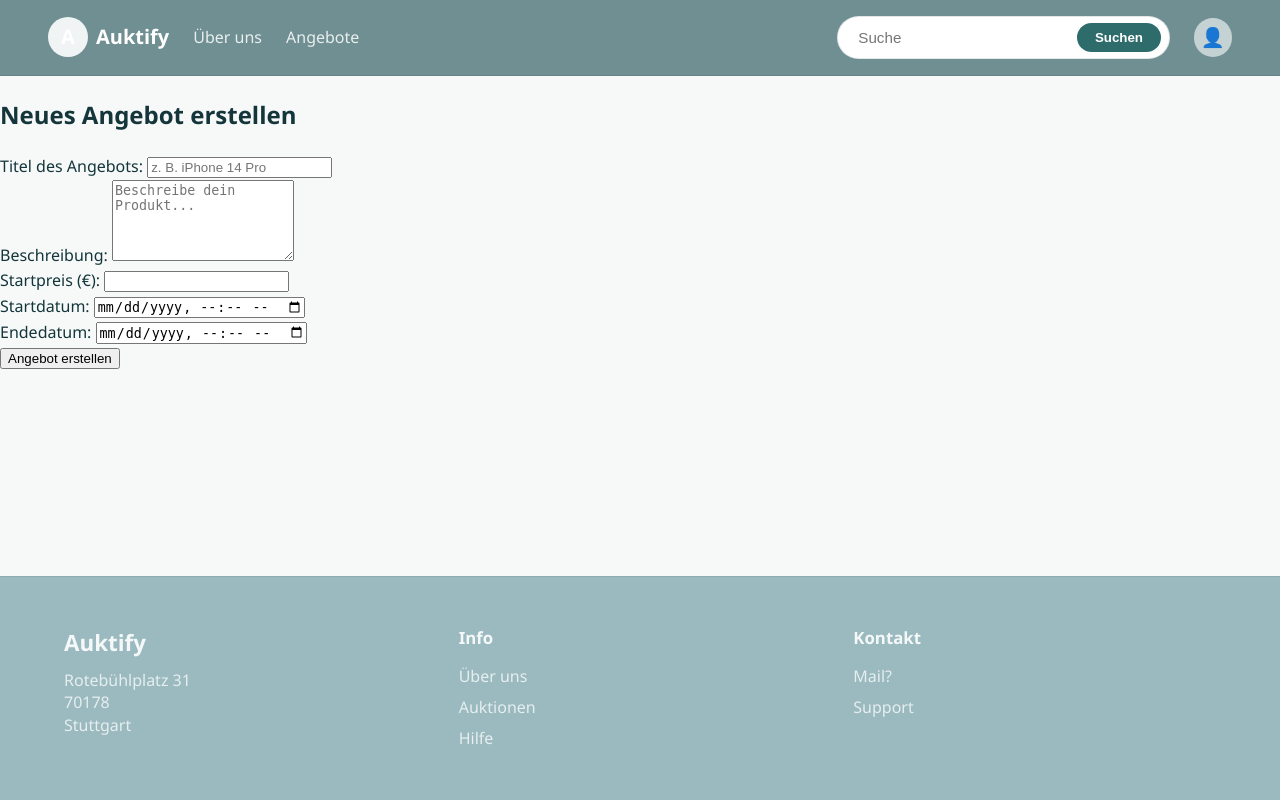
After one commit to ChristianW12/php-programmierprojekt, a PHP site: page /neuesAngebot.php in a window 1280 px wide. The commit adds this page. Run offline with PHP 8.4, Linux system fonts and the light colour scheme.

Commit message:
Neues Angebot Seite erstellt

```diff
--- a/php/projekt/index.php
+++ b/php/projekt/index.php
@@ -53,7 +53,7 @@ $homeHrefPrefix = '';
                         Deshalb bieten wir klare Abläufe, sichere Zahlungen und hilfreiche Tools,
                         damit du jede Auktion mit einem guten Gefühl abschließen kannst.
                     </p>
-                    <button class="primary-action" type="button">Jetzt loslegen</button>
+                    <!-- <button class="primary-action" type="button">Jetzt loslegen</button> -->
                 </div>
                 <figure class="image-placeholder has-image">
                     <img src="bilder/Transaktion.png" alt="Zwei Personen schließen eine Auktionstransaktion ab">
--- /dev/null
+++ b/php/projekt/neuesAngebot.php
@@ -0,0 +1,54 @@
+<?php
+if (session_status() === PHP_SESSION_NONE) {
+    session_start();
+}
+
+?>
+<!doctype html>
+<html lang="de">
+<head>
+    <meta charset="UTF-8">
+    <meta name="viewport" content="width=device-width, initial-scale=1">
+    <title>Auktify | Neues Angebot</title>
+    <link rel="stylesheet" href="styles/styles.css">
+</head>
+<body>
+<?php require __DIR__ . '/partials/header.php'; ?>
+<main>
+    <section class="angebot-erstellen">
+        <h1>Neues Angebot erstellen</h1>
+        <form action="angebotSpeichern.php" method="post" class="angebot-formular">
+            <div class="form-gruppe">
+                <label for="titel">Titel des Angebots:</label>
+                <input type="text" id="titel" name="titel" placeholder="z. B. iPhone 14 Pro" required>
+            </div>
+
+            <div class="form-gruppe">
+                <label for="beschreibung">Beschreibung:</label>
+                <textarea id="beschreibung" name="beschreibung" rows="5" placeholder="Beschreibe dein Produkt..." required></textarea>
+            </div>
+
+            <div class="form-gruppe">
+                <label for="startpreis">Startpreis (€):</label>
+                <input type="number" id="startpreis" name="startpreis" step="0.01" min="0" required>
+            </div>
+
+            <div class="form-gruppe">
+                <label for="startdatum">Startdatum:</label>
+                <input type="datetime-local" id="startdatum" name="startdatum" required>
+            </div>
+
+            <div class="form-gruppe">
+                <label for="endedatum">Endedatum:</label>
+                <input type="datetime-local" id="endedatum" name="endedatum" required>
+            </div>
+
+            <div class="form-actions">
+                <button type="submit" name="angebotErstellen">Angebot erstellen</button>
+            </div>
+        </form>
+    </section>
+</main>
+<?php require __DIR__ . '/partials/footer.php'; ?>
+</body>
+</html>
--- a/php/projekt/partials/footer.php
+++ b/php/projekt/partials/footer.php
@@ -1,5 +1,8 @@
 <?php
+
+// Standard-Links definieren
 $homeHrefPrefix = $homeHrefPrefix ?? '';
+$verlinkungAngebot = $verlinkungAngebot ?? 'angebote.php';
 ?>
 <footer class="site-footer">
     <div class="footer-brand">
@@ -14,7 +17,7 @@ $homeHrefPrefix = $homeHrefPrefix ?? '';
         <strong>Info</strong>
         <ul>
             <li><a href="<?= $homeHrefPrefix ?>#about">Über uns</a></li>
-            <li><a href="<?= $homeHrefPrefix ?>#auctions">Auktionen</a></li>
+            <li><a href="<?= $verlinkungAngebot ?>#auctions">Auktionen</a></li>
             <li>Hilfe</li>
         </ul>
     </div>
```
Also changed, not shown: php/projekt/angebote.php (+14 -0 lines), README.md, php/projekt/styles/neuesAngebot.css (added).
